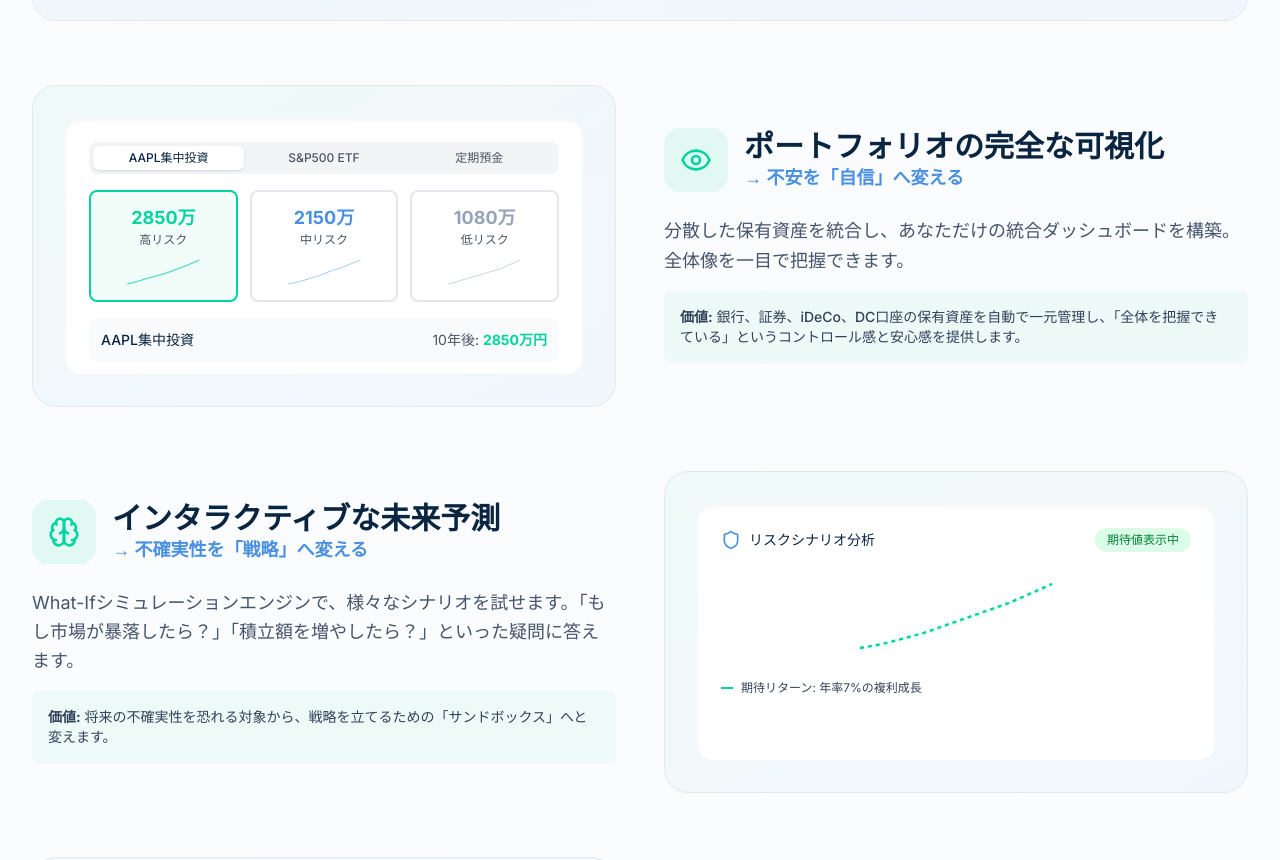
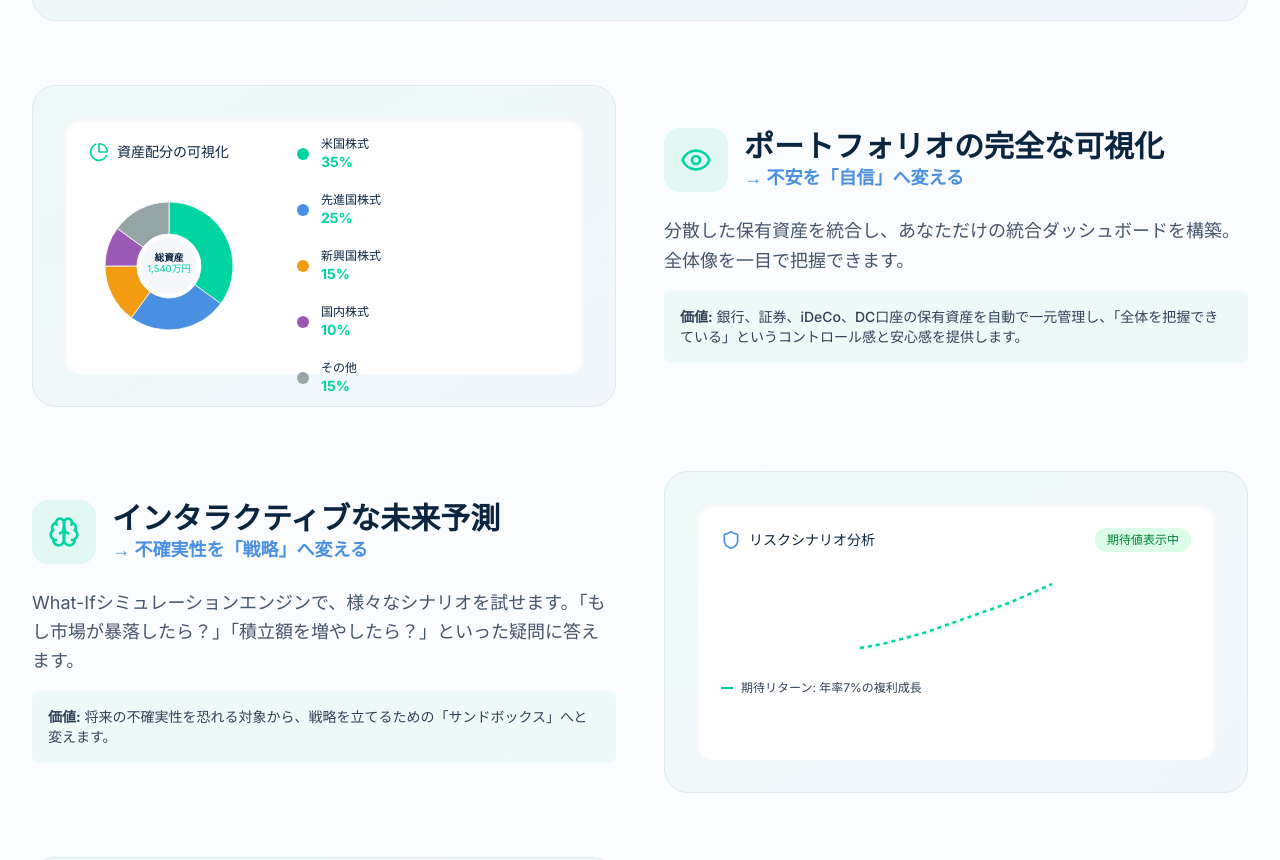
Before and after one commit to hi-asamin/laplace-web, a Next.js app: page / in a window 1280 px wide. Shown: the part 2553-3413 px from the top of the page. Built offline with nearby package versions, Linux system fonts and the light colour scheme.

Commit message:
LPアップデート

```diff
--- a/src/app/page.tsx
+++ b/src/app/page.tsx
@@ -33,6 +33,7 @@ import {
   AutoInputDemo,
   ScenarioComparisonDemo,
   RiskVisualizationDemo,
+  PortfolioVisualizationDemo,
 } from '@/components/FeatureDemoCharts';
 import ThemeColorManager from '@/components/ThemeColorManager';
 
@@ -535,7 +536,7 @@ export default function LandingPage() {
                   <div className="flex-1">
                     <div className="bg-gradient-to-br from-[var(--color-lp-mint)]/5 to-[var(--color-lp-blue)]/5 rounded-3xl p-8 border border-slate-200 dark:border-[var(--color-surface-3)]">
                       {/* 機能別デモコンポーネント */}
-                      {index === 0 && <ScenarioComparisonDemo />}
+                      {index === 0 && <PortfolioVisualizationDemo />}
                       {index === 1 && <RiskVisualizationDemo />}
                       {index === 2 && <AutoInputDemo />}
                     </div>
--- a/src/components/FeatureDemoCharts.tsx
+++ b/src/components/FeatureDemoCharts.tsx
@@ -1,7 +1,7 @@
 'use client';
 
 import { useEffect, useState } from 'react';
-import { TrendingUp, BarChart3, Shield, CheckCircle, AlertTriangle } from 'lucide-react';
+import { TrendingUp, BarChart3, Shield, CheckCircle, AlertTriangle, PieChart } from 'lucide-react';
 
 // ワンクリック自動入力デモ
 export const AutoInputDemo = () => {
@@ -443,3 +443,196 @@ export const RiskVisualizationDemo = () => {
     </div>
   );
 };
+
+// ポートフォリオ円グラフ可視化デモ
+export const PortfolioVisualizationDemo = () => {
+  const [hoveredSegment, setHoveredSegment] = useState<number | null>(null);
+  const [animationProgress, setAnimationProgress] = useState(0);
+
+  // ポートフォリオデータ
+  const portfolioData = [
+    { name: '米国株式', value: 35, color: '#00d4a1', darkColor: '#00ffc4' },
+    { name: '先進国株式', value: 25, color: '#4a90e2', darkColor: '#60a5fa' },
+    { name: '新興国株式', value: 15, color: '#f39c12', darkColor: '#fb923c' },
+    { name: '国内株式', value: 10, color: '#9b59b6', darkColor: '#c084fc' },
+    { name: 'その他', value: 15, color: '#95a5a6', darkColor: '#94a3b8' },
+  ];
+
+  useEffect(() => {
+    const timer = setInterval(() => {
+      setAnimationProgress((prev) => {
+        if (prev >= 100) return 0;
+        return prev + 2;
+      });
+    }, 50);
+
+    return () => clearInterval(timer);
+  }, []);
+
+  // 円グラフのSVGパスを生成する関数
+  const createPieSlice = (
+    startAngle: number,
+    endAngle: number,
+    innerRadius: number,
+    outerRadius: number,
+    progress: number = 1
+  ) => {
+    const actualEndAngle = startAngle + (endAngle - startAngle) * progress;
+
+    if (actualEndAngle <= startAngle) return '';
+
+    const x1 = Math.cos(startAngle) * outerRadius;
+    const y1 = Math.sin(startAngle) * outerRadius;
+    const x2 = Math.cos(actualEndAngle) * outerRadius;
+    const y2 = Math.sin(actualEndAngle) * outerRadius;
+
+    const x3 = Math.cos(actualEndAngle) * innerRadius;
+    const y3 = Math.sin(actualEndAngle) * innerRadius;
+    const x4 = Math.cos(startAngle) * innerRadius;
+    const y4 = Math.sin(startAngle) * innerRadius;
+
+    const largeArcFlag = actualEndAngle - startAngle > Math.PI ? 1 : 0;
+
+    return `M ${x1} ${y1} A ${outerRadius} ${outerRadius} 0 ${largeArcFlag} 1 ${x2} ${y2} L ${x3} ${y3} A ${innerRadius} ${innerRadius} 0 ${largeArcFlag} 0 ${x4} ${y4} Z`;
+  };
+
+  const totalValue = portfolioData.reduce((sum, item) => sum + item.value, 0);
+  let currentAngle = -Math.PI / 2; // 12時方向から開始
+
+  const segments = portfolioData.map((item, index) => {
+    const startAngle = currentAngle;
+    const endAngle = currentAngle + (item.value / totalValue) * 2 * Math.PI;
+    const midAngle = (startAngle + endAngle) / 2;
+
+    // アニメーション進行率に基づく進行
+    const segmentProgress = Math.max(0, Math.min(1, (animationProgress - index * 10) / 20));
+
+    const path = createPieSlice(startAngle, endAngle, 40, 80, segmentProgress);
+
+    currentAngle = endAngle;
+
+    return {
+      ...item,
+      path,
+      startAngle,
+      endAngle,
+      midAngle,
+      index,
+    };
+  });
+
+  return (
+    <div className="h-64 bg-white dark:bg-[var(--color-surface-1)] rounded-2xl shadow-inner p-6">
+      {/* ヘッダー */}
+      <div className="flex items-center gap-2 mb-4">
+        <PieChart className="w-5 h-5 text-[var(--color-lp-mint)]" />
+        <span className="text-sm font-medium text-[var(--color-lp-navy)] dark:text-[var(--color-text-primary)]">
+          資産配分の可視化
+        </span>
+      </div>
+
+      <div className="flex items-center justify-between gap-4 h-44">
+        {/* 左側: 円グラフ */}
+        <div className="relative w-40 h-40 flex-shrink-0">
+          <svg viewBox="-100 -100 200 200" className="w-full h-full">
+            {segments.map((segment) => (
+              <g key={segment.index}>
+                <path
+                  d={segment.path}
+                  fill={segment.color}
+                  stroke="white"
+                  strokeWidth="1"
+                  style={{
+                    filter:
+                      hoveredSegment === segment.index
+                        ? 'drop-shadow(0 2px 8px rgba(0, 0, 0, 0.2))'
+                        : 'none',
+                    transform: hoveredSegment === segment.index ? 'scale(1.05)' : 'scale(1)',
+                    transformOrigin: 'center',
+                    transition: 'all 0.2s ease-in-out',
+                    cursor: 'pointer',
+                  }}
+                  onMouseEnter={() => setHoveredSegment(segment.index)}
+                  onMouseLeave={() => setHoveredSegment(null)}
+                />
+                {/* 中央の値表示 */}
+                {hoveredSegment === segment.index && (
+                  <text
+                    x="0"
+                    y="0"
+                    textAnchor="middle"
+                    dominantBaseline="middle"
+                    className="text-xs font-bold fill-[var(--color-lp-navy)] dark:fill-[var(--color-text-primary)]"
+                    style={{ pointerEvents: 'none' }}
+                  >
+                    {segment.value}%
+                  </text>
+                )}
+              </g>
+            ))}
+
+            {/* 中央の円 */}
+            <circle
+              cx="0"
+              cy="0"
+              r="35"
+              fill="var(--color-lp-off-white)"
+              className="dark:fill-[var(--color-surface-2)]"
+            />
+
+            {/* 中央のラベル */}
+            {hoveredSegment === null && (
+              <g>
+                <text
+                  x="0"
+                  y="-6"
+                  textAnchor="middle"
+                  className="text-xs font-bold fill-[var(--color-lp-navy)] dark:fill-[var(--color-text-primary)]"
+                  fontSize="10"
+                >
+                  総資産
+                </text>
+                <text
+                  x="0"
+                  y="8"
+                  textAnchor="middle"
+                  className="text-xs fill-[var(--color-lp-mint)]"
+                  fontSize="11"
+                >
+                  1,540万円
+                </text>
+              </g>
+            )}
+          </svg>
+        </div>
+
+        {/* 右側: 凡例 */}
+        <div className="flex-1 ml-6 space-y-1">
+          {portfolioData.map((item, index) => (
+            <div
+              key={index}
+              className={`flex items-center gap-3 p-2 rounded-lg transition-all cursor-pointer ${
+                hoveredSegment === index
+                  ? 'bg-gray-50 dark:bg-[var(--color-surface-2)] scale-105'
+                  : 'hover:bg-gray-50 dark:hover:bg-[var(--color-surface-2)]'
+              }`}
+              onMouseEnter={() => setHoveredSegment(index)}
+              onMouseLeave={() => setHoveredSegment(null)}
+            >
+              <div
+                className="w-3 h-3 rounded-full flex-shrink-0"
+                style={{ backgroundColor: item.color }}
+              />
+              <div className="flex-1">
+                <div className="font-medium text-xs text-[var(--color-lp-navy)] dark:text-[var(--color-text-primary)]">
+                  {item.name}
+                </div>
+                <div className="text-[var(--color-lp-mint)] font-bold text-sm">{item.value}%</div>
+              </div>
+            </div>
+          ))}
+        </div>
+      </div>
+    </div>
+  );
+};
```
